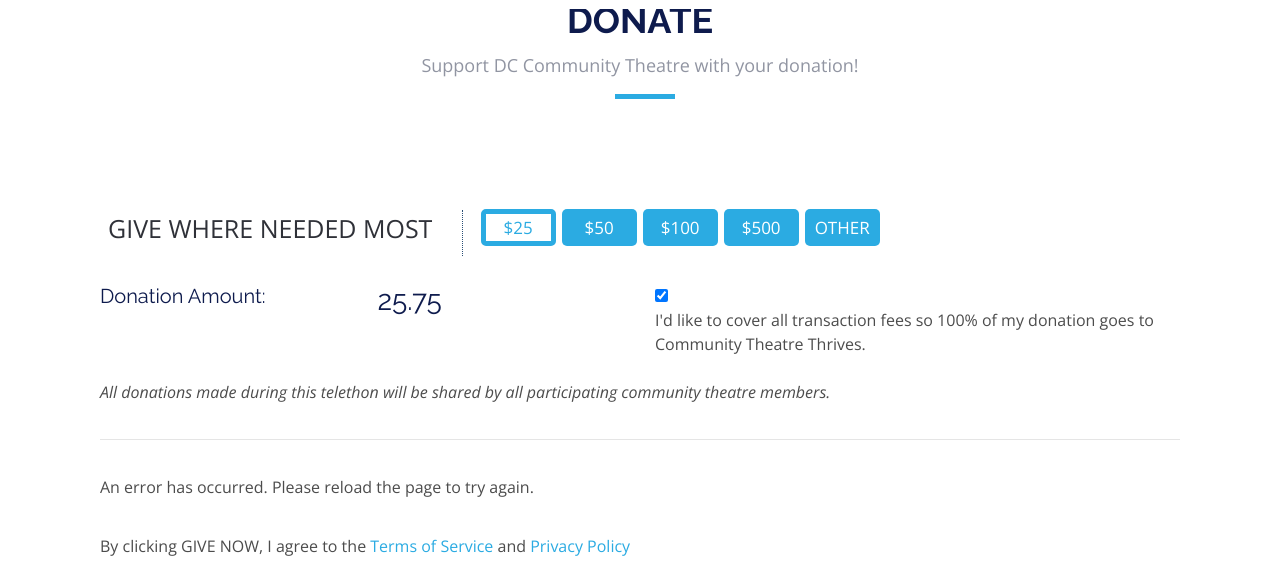
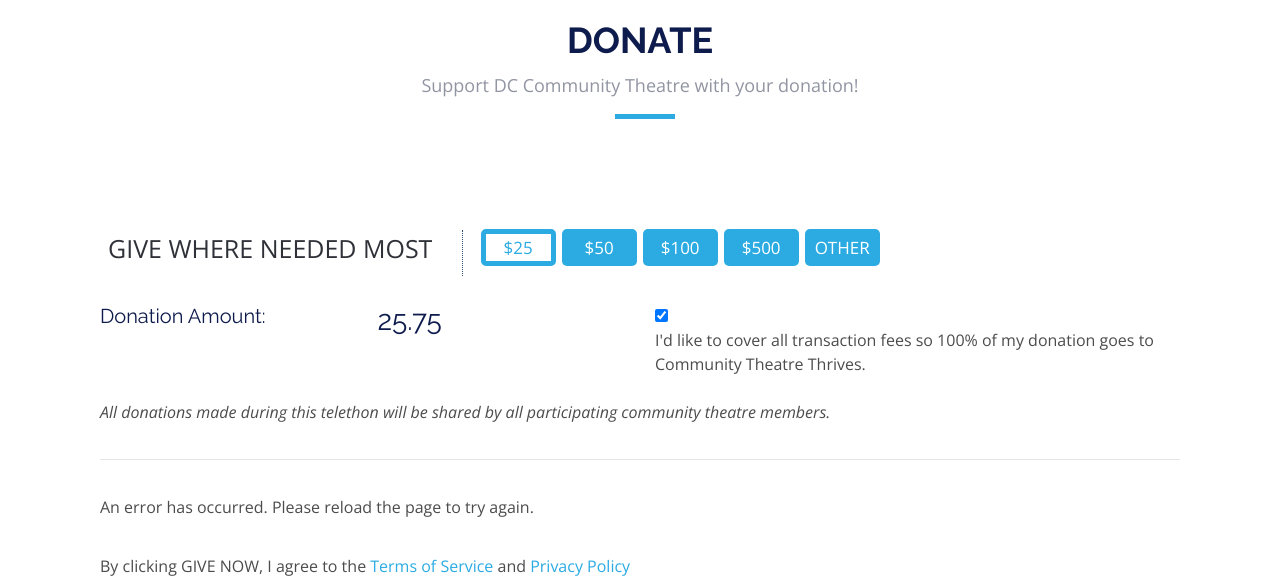
Before and after one commit to sethsacher/theatrethrives, a web app: file donate.html in a window 1280 px wide. Shown: the part 61-638 px from the top of the page. Run offline with its HTML, style and script files only (its server is not run), Linux system fonts and the light colour scheme; some libraries are stand-ins or nearby versions.

Commit message:
Fix donate header styling

```diff
--- a/assets/css/style.css
+++ b/assets/css/style.css
@@ -1534,6 +1534,10 @@
   padding: 60px 0;
 }
 
+#donate .section-header {
+  margin-top: 20px;
+}
+
 #donate .donate-info {
   margin-bottom: 20px;
   text-align: center;
```
